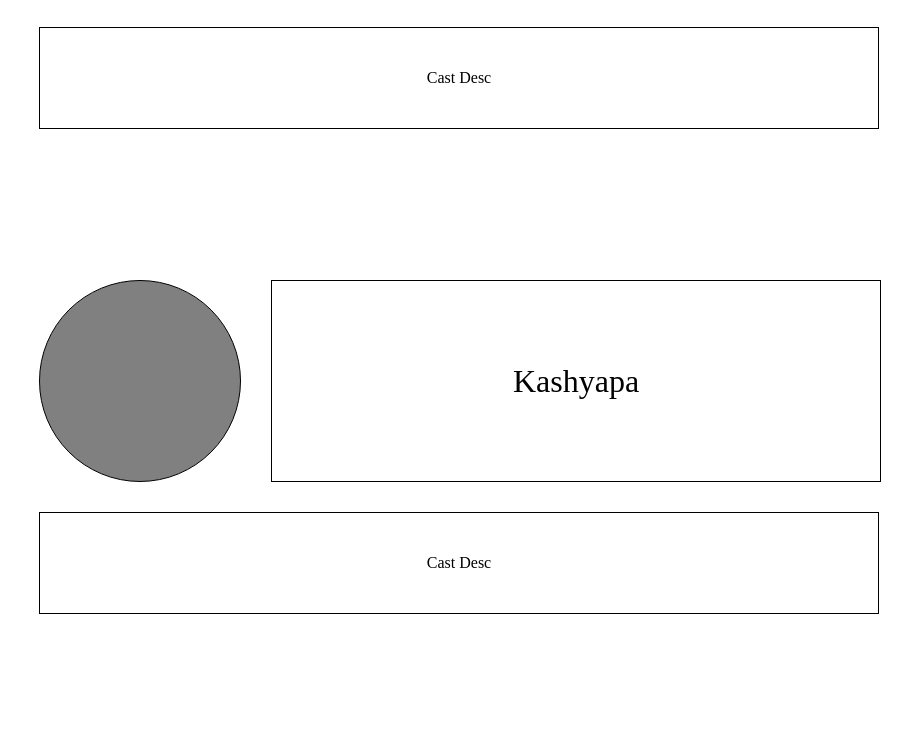
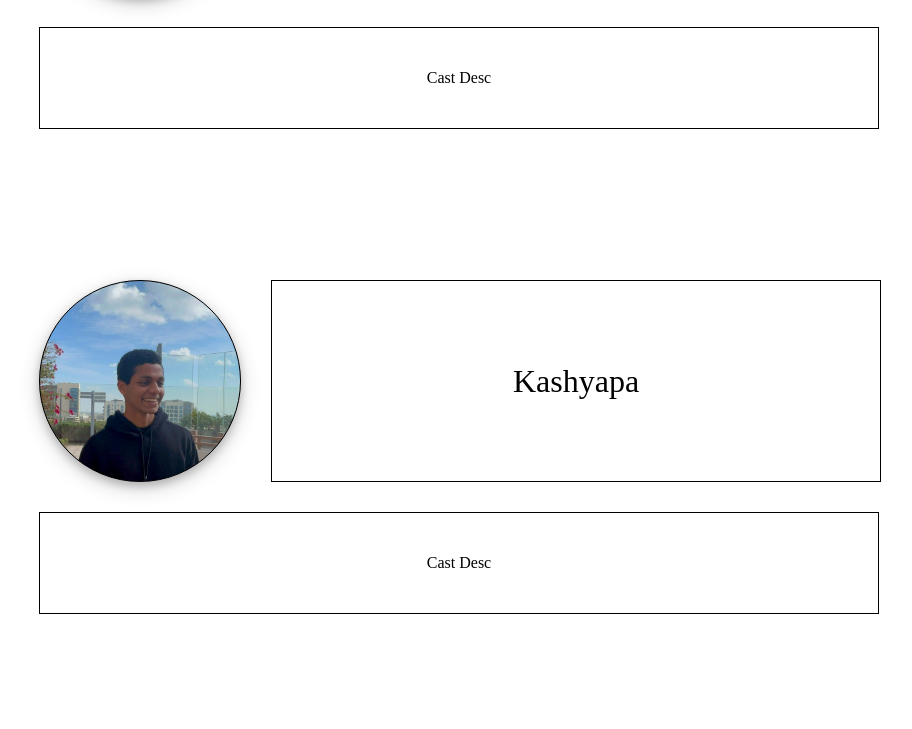
Before and after one commit to kash-jay/30MFF, a plain HTML site: page cast.html in a window 1280 px wide. Shown: the part 826-1555 px from the top of the page, without its empty margins (25-937 px from the left). Drawn offline with Linux system fonts and the light colour scheme.

Commit message:
Added image and shadows

```diff
--- a/style.css
+++ b/style.css
@@ -88,6 +88,7 @@ iframe {
     display: flex;
     opacity: 0;
     transition: 0.5s all ease;
+    width: 90%;
 }
 
 .modal-content {
@@ -104,6 +105,7 @@ iframe {
 
 .modal-title {
     font-size: 20px;
+    font-weight: 600;
 }
 
 .modal-image {
@@ -211,6 +213,7 @@ iframe {
     height: 100px;
     border: 1px solid black;
     border-radius: 50%;
+    box-shadow: 0 4px 8px 0 rgba(0, 0, 0, 0.2), 0 6px 20px 0 rgba(0, 0, 0, 0.19);
 }
 
 .odd-cast, .even-cast {
@@ -265,6 +268,14 @@ iframe {
     justify-content: center;
     align-items: center;
     margin-bottom: 10%;
+}
+
+#kash .cast-pic {
+    background-image: url('./images/kash.jpeg');
+    background-position: center;
+    background-repeat: no-repeat;
+    background-size: cover;
+
 }
 
 @keyframes title {
```
Also changed, not shown: images/kash.jpeg (added).
